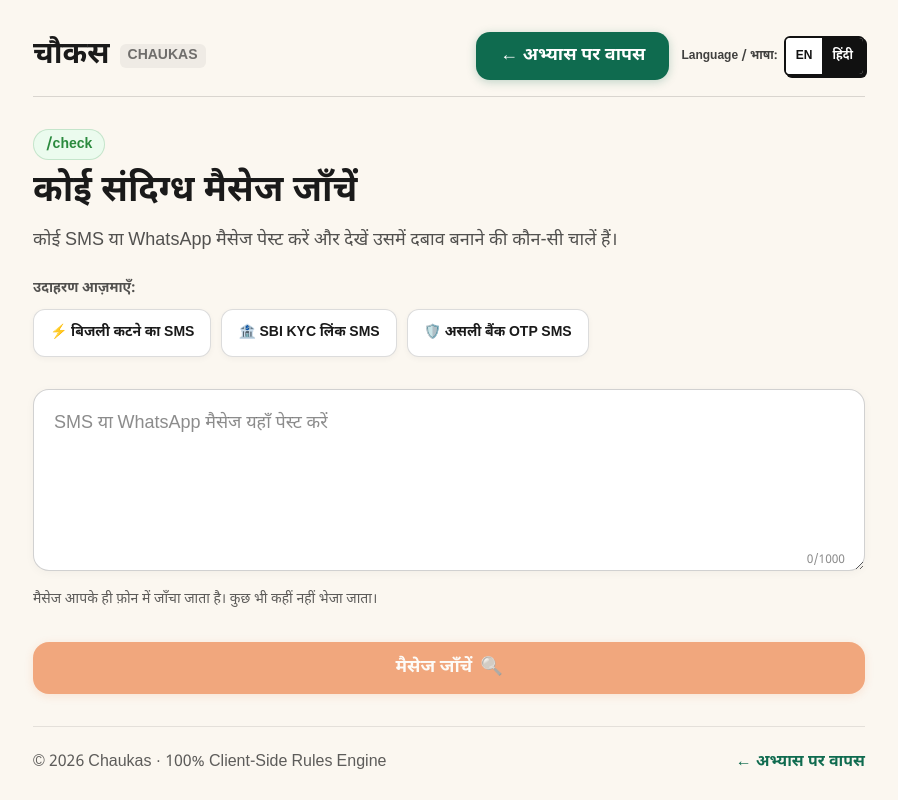
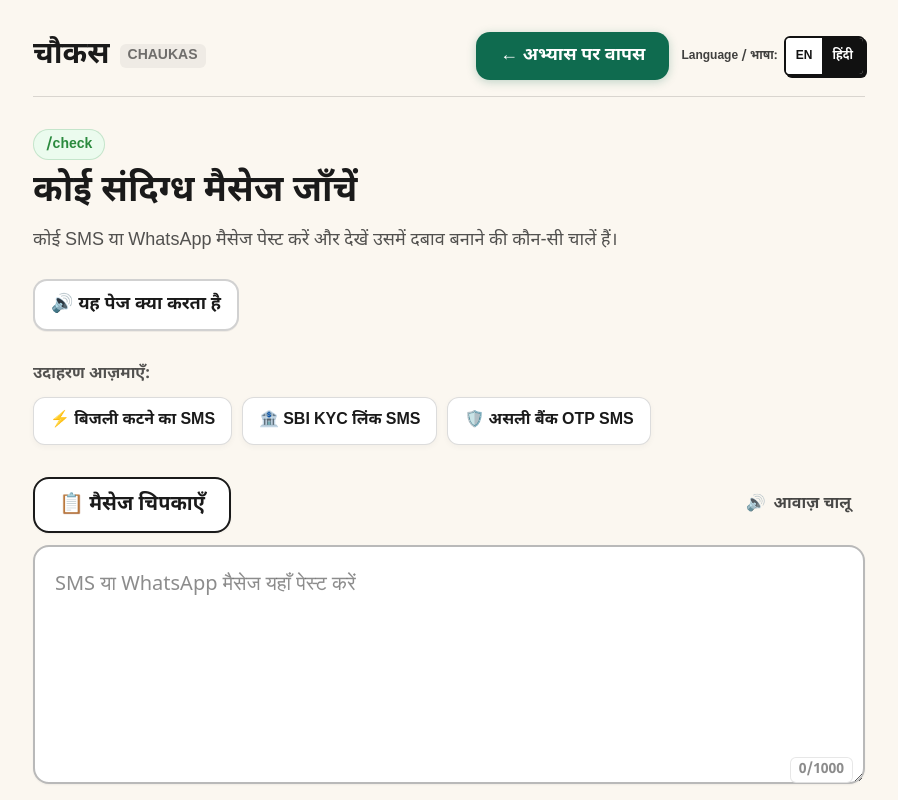
Before and after one commit to kambojmayan-png/chaukas, a Next.js app: page /check in a window 1280 px wide. Shown: the top 800 px of the page, without its empty margins (191-1089 px from the left). Built offline with nearby package versions, Linux system fonts and the light colour scheme.

Commit message:
feat: P6 elder-friendly message checker with spoken verdict

```diff
--- a/src/app/check/page.tsx
+++ b/src/app/check/page.tsx
@@ -1,17 +1,15 @@
 'use client';
 
-import React, { useState } from 'react';
+import React, { useState, useEffect, useRef } from 'react';
 import Link from 'next/link';
 import { checkMessage, type CheckResult, type Flag, type Finding } from '@/check/rules';
 import { useLang } from '@/lib/useLang';
 import { t, getFlagLabel } from '@/lib/i18n';
-import { AppShell, Card, Chip, Button, PageTitle } from '@/ui';
+import { AppShell, Card, Chip, PageTitle } from '@/ui';
+import { playClip, stopSpeaking } from '@/lib/speak';
 import type { Lang } from '@/engine/engine';
 
-function getAdvice(result: CheckResult, lang: Lang): string | null {
-  if (result.verdict === 'no_red_flags_found' || result.flags.length === 0) {
-    return null;
-  }
+function getAdvice(result: CheckResult, lang: Lang): string {
   switch (result.archetype) {
     case 'money_request':
       return t('advice_money_request', lang);
@@ -25,6 +23,46 @@ function getAdvice(result: CheckResult, lang: Lang): string | null {
     default:
       return t('advice_other', lang);
   }
+}
+
+function getAudioClips(result: CheckResult, lang: Lang): {
+  verdictClip: string;
+  verdictFallback: string;
+  adviceClip: string;
+  adviceFallback: string;
+} {
+  const verdictClip =
+    result.verdict === 'likely_scam'
+      ? 'check__likely_scam'
+      : result.verdict === 'suspicious'
+      ? 'check__suspicious'
+      : 'check__none';
+
+  const verdictFallback =
+    result.verdict === 'likely_scam'
+      ? t('likely_scam', lang)
+      : result.verdict === 'suspicious'
+      ? t('suspicious', lang)
+      : t('no_red_flags_found', lang);
+
+  let adviceClip = 'check__advice_other';
+  let adviceFallback = t('advice_other', lang);
+
+  if (result.archetype === 'money_request') {
+    adviceClip = 'check__advice_money_request';
+    adviceFallback = t('advice_money_request', lang);
+  } else if (result.archetype === 'digital_arrest') {
+    adviceClip = 'check__advice_digital_arrest';
+    adviceFallback = t('advice_digital_arrest', lang);
+  } else if (result.archetype === 'utility_kyc_remote') {
+    adviceClip = 'check__advice_utility_kyc_remote';
+    adviceFallback = t('advice_utility_kyc_remote', lang);
+  } else if (result.archetype === 'receive_money_pin' || result.archetype === 'reward_refund') {
+    adviceClip = 'check__advice_receive_money_pin';
+    adviceFallback = t('advice_receive_money_pin', lang);
+  }
+
+  return { verdictClip, verdictFallback, adviceClip, adviceFallback };
 }
 
 const EXAMPLES = [
@@ -76,18 +114,80 @@ function mergeSpans(findings: Finding[]): MergedSpan[] {
 export default function CheckPage() {
   const [text, setText] = useState<string>('');
   const [result, setResult] = useState<CheckResult | null>(null);
+  const [showPasteHelp, setShowPasteHelp] = useState<boolean>(false);
+  const [showEmptyWarning, setShowEmptyWarning] = useState<boolean>(false);
+  const [soundOn, setSoundOn] = useState<boolean>(true);
   const [lang] = useLang();
 
-  const handleCheck = () => {
-    if (!text.trim()) return;
-    const res = checkMessage(text);
+  const playbackTokenRef = useRef<number>(0);
+
+  useEffect(() => {
+    return () => {
+      stopSpeaking();
+    };
+  }, []);
+
+  const runCheck = async (textToCheck: string) => {
+    setShowPasteHelp(false);
+    if (!textToCheck.trim()) {
+      setShowEmptyWarning(true);
+      if (soundOn) {
+        playbackTokenRef.current++;
+        await playClip('check__empty', t('check_empty', lang), lang, soundOn);
+      }
+      return;
+    }
+
+    setShowEmptyWarning(false);
+    const res = checkMessage(textToCheck);
     setResult(res);
+
+    if (soundOn) {
+      const { verdictClip, verdictFallback, adviceClip, adviceFallback } = getAudioClips(res, lang);
+      const token = ++playbackTokenRef.current;
+      await playClip(verdictClip, verdictFallback, lang, soundOn);
+      if (playbackTokenRef.current !== token) return;
+      await playClip(adviceClip, adviceFallback, lang, soundOn);
+    }
+  };
+
+  const handlePaste = async () => {
+    setShowPasteHelp(false);
+    setShowEmptyWarning(false);
+    try {
+      if (!navigator.clipboard || !navigator.clipboard.readText) {
+        setShowPasteHelp(true);
+        return;
+      }
+      const clipText = await navigator.clipboard.readText();
+      if (clipText && clipText.trim()) {
+        setText(clipText);
+        setResult(null);
+      } else {
+        setShowPasteHelp(true);
+      }
+    } catch {
+      setShowPasteHelp(true);
+    }
+  };
+
+  const handleIntro = () => {
+    playbackTokenRef.current++;
+    playClip('check__intro', t('check_page_desc', lang), lang, true);
+  };
+
+  const handleReplay = async () => {
+    if (!result) return;
+    const { verdictClip, verdictFallback, adviceClip, adviceFallback } = getAudioClips(result, lang);
+    const token = ++playbackTokenRef.current;
+    await playClip(verdictClip, verdictFallback, lang, true);
+    if (playbackTokenRef.current !== token) return;
+    await playClip(adviceClip, adviceFallback, lang, true);
   };
 
   const handleExampleClick = (exampleText: string) => {
     setText(exampleText);
-    const res = checkMessage(exampleText);
-    setResult(res);
+    runCheck(exampleText);
   };
 
   const mergedSpans = result ? mergeSpans(result.findings) : [];
@@ -112,11 +212,11 @@ export default function CheckPage() {
       parts.push(
         <mark
           key={`mark-${i}`}
-          className="bg-[#FFF2EB] text-[#E8590C] border-b-2 border-[#E8590C] px-1.5 py-0.5 rounded font-semibold inline"
+          className="bg-[#FFF2EB] text-[#1A1A1A] border-b-2 border-[#E8590C] px-1.5 py-0.5 rounded font-semibold inline"
         >
           {highlighted}
-          <span className="ml-1.5 text-xs font-semibold bg-[#E8590C] text-white px-2 py-0.5 rounded-full inline-block align-middle leading-normal">
-            {span.flags.map(f => getFlagLabel(f, lang)).join(', ')}
+          <span className="ml-1.5 text-xs sm:text-sm font-bold bg-[#E8590C] text-white px-2 py-0.5 rounded-full inline-block align-middle leading-normal">
+            🚩 {span.flags.map(f => getFlagLabel(f, lang)).join(', ')}
           </span>
         </mark>
       );
@@ -133,16 +233,29 @@ export default function CheckPage() {
   return (
     <AppShell>
       <div className="space-y-8 pb-12">
-        {/* Page Title */}
+        {/* Page Title + Intro audio button */}
+        <div className="space-y-4">
           <PageTitle
             tag={<Chip variant="green">/check</Chip>}
             title={t('check_page_title', lang)}
             subtitle={t('check_page_desc', lang)}
           />
 
+          {/* Intro button: "🔊 यह पेज क्या करता है" / "🔊 What does this page do?" (never autoplay) */}
+          <div>
+            <button
+              type="button"
+              onClick={handleIntro}
+              className="min-h-[48px] px-4 py-2.5 bg-white text-[#1A1A1A] border-2 border-[#1A1A1A]/20 rounded-[14px] font-bold text-base sm:text-lg shadow-2xs hover:bg-[#FBF7F0] active:scale-95 transition-all cursor-pointer inline-flex items-center gap-2"
+            >
+              <span>{t('check_page_intro_btn', lang)}</span>
+            </button>
+          </div>
+        </div>
+
         {/* Try an Example Chips */}
         <div className="space-y-2.5">
-          <span className="text-sm font-bold text-[#1A1A1A]/75 block">
+          <span className="text-sm sm:text-base font-bold text-[#1A1A1A]/75 block">
             {t('try_an_example', lang)}:
           </span>
           <div className="flex flex-wrap gap-2.5">
@@ -151,7 +264,7 @@ export default function CheckPage() {
                 key={idx}
                 type="button"
                 onClick={() => handleExampleClick(ex.text)}
-                className="text-sm font-semibold bg-white text-[#1A1A1A] border border-[#1A1A1A]/15 rounded-[12px] shadow-[0_2px_6px_rgba(26,26,26,0.04)] px-4 py-2.5 min-h-[48px] hover:bg-[#FBF7F0] hover:border-[#1A1A1A]/30 active:scale-[0.98] transition-all cursor-pointer text-left"
+                className="text-sm sm:text-base font-semibold bg-white text-[#1A1A1A] border border-[#1A1A1A]/15 rounded-[12px] shadow-[0_2px_6px_rgba(26,26,26,0.04)] px-4 py-2.5 min-h-[48px] hover:bg-[#FBF7F0] hover:border-[#1A1A1A]/30 active:scale-[0.98] transition-all cursor-pointer text-left"
               >
                 {t(ex.labelKey, lang)}
               </button>
@@ -159,111 +272,176 @@ export default function CheckPage() {
           </div>
         </div>
 
-        {/* Textarea Input Box */}
-        <div className="space-y-2">
+        {/* Paste Button + Sound Toggle + Input Box */}
+        <div className="space-y-3">
+          <div className="flex flex-col sm:flex-row sm:items-center justify-between gap-2">
+            {/* Big paste_button above the box */}
+            <button
+              type="button"
+              onClick={handlePaste}
+              className="min-h-[56px] px-6 py-3 bg-white text-[#1A1A1A] text-lg sm:text-xl font-black rounded-[16px] border-2 border-[#1A1A1A] shadow-xs hover:bg-[#FBF7F0] active:scale-95 transition-all cursor-pointer inline-flex items-center justify-center gap-2"
+            >
+              {t('paste_button', lang)}
+            </button>
+
+            {/* Sound toggle button */}
+            <button
+              type="button"
+              onClick={() => {
+                const next = !soundOn;
+                setSoundOn(next);
+                if (!next) stopSpeaking();
+              }}
+              className="inline-flex items-center gap-2 px-3.5 py-2 text-sm sm:text-base font-bold text-[#1A1A1A]/80 hover:text-[#1A1A1A] cursor-pointer self-start sm:self-auto min-h-[48px]"
+            >
+              <span>{soundOn ? '🔊' : '🔇'}</span>
+              <span>{soundOn ? t('sound_on', lang) : t('sound_off', lang)}</span>
+            </button>
+          </div>
+
+          {/* If browser refuses paste, show paste_help */}
+          {showPasteHelp && (
+            <div
+              role="status"
+              className="bg-[#FFF2EB] border-2 border-[#E8590C] text-[#E8590C] p-3.5 rounded-[14px] text-base sm:text-lg font-bold flex items-center gap-2 animate-in fade-in"
+            >
+              <span className="text-xl shrink-0">💡</span>
+              <span>{t('paste_help', lang)}</span>
+            </div>
+          )}
+
+          {/* Large text box */}
           <div className="relative">
             <textarea
               value={text}
               maxLength={1000}
-              onChange={e => {
+              onChange={(e) => {
                 setText(e.target.value);
-                if (result) setResult(null); // Clear previous result on edit
+                setShowEmptyWarning(false);
               }}
               placeholder={t('paste_message_placeholder', lang)}
-              rows={5}
-              className="w-full bg-white text-[#1A1A1A] border border-[#1A1A1A]/20 rounded-[16px] shadow-[0_2px_10px_rgba(26,26,26,0.04)] p-4 sm:p-5 text-base sm:text-lg resize-y focus:outline-hidden focus:border-[#0F6B4F] focus:ring-2 focus:ring-[#0F6B4F]/20 transition-all"
+              rows={6}
+              className="w-full bg-white text-[#1A1A1A] border-2 border-[#1A1A1A]/30 rounded-[16px] shadow-xs p-4 sm:p-5 text-lg sm:text-xl leading-relaxed resize-y focus:outline-hidden focus:border-[#0F6B4F] focus:ring-2 focus:ring-[#0F6B4F]/20 transition-all font-sans"
             />
-            <div className="absolute bottom-3 right-3 text-xs text-[#1A1A1A]/50 bg-white/90 px-2 py-0.5 rounded-md">
+            <div className="absolute bottom-3 right-3 text-xs sm:text-sm font-semibold text-[#1A1A1A]/50 bg-white/90 px-2 py-0.5 rounded-md border border-[#1A1A1A]/10">
               {text.length}/1000
             </div>
           </div>
 
           {/* Privacy Notice under the box */}
-          <p className="text-sm text-[#1A1A1A]/70">
+          <p className="text-sm sm:text-base text-[#1A1A1A]/70 font-medium">
             {t('check_privacy_notice', lang)}
           </p>
         </div>
 
-        {/* Check Button */}
-        <div>
-          <Button
+        {/* Check Button (ALWAYS ENABLED) + Empty Warning */}
+        <div className="flex flex-col sm:flex-row items-stretch sm:items-center gap-3 w-full">
+          <button
             type="button"
-            onClick={handleCheck}
-            disabled={!text.trim()}
-            variant="primary"
-            className="w-full text-lg"
+            onClick={() => runCheck(text)}
+            className="min-h-[58px] px-8 py-3.5 bg-[#0F6B4F] text-white text-xl font-black rounded-[16px] border-2 border-[#1A1A1A] shadow-md hover:opacity-95 active:scale-95 transition-all cursor-pointer flex items-center justify-center gap-2"
           >
             <span>{t('check_message_button', lang)}</span>
-            <span className="ml-2">🔍</span>
-          </Button>
+            <span>🔍</span>
+          </button>
+
+          {showEmptyWarning && (
+            <div
+              role="alert"
+              className="flex-1 bg-[#FFF5F5] border-2 border-[#C92A2A] text-[#C92A2A] p-3.5 rounded-[14px] text-base sm:text-lg font-bold flex items-center gap-2 animate-in fade-in"
+            >
+              <span className="text-xl shrink-0">⚠️</span>
+              <span>{t('check_empty', lang)}</span>
+            </div>
+          )}
         </div>
 
-        {/* Results Section */}
+        {/* Result: ONE BIG CARD */}
         {result && (
-          <Card className="space-y-5 animate-in fade-in duration-300">
-            {/* Verdict */}
-            <div className="space-y-2">
-              <span className="text-sm font-bold text-[#1A1A1A]/75 block">
+          <Card
+            className={`space-y-6 border-2 shadow-md animate-in fade-in duration-300 ${
+              result.verdict === 'likely_scam'
+                ? 'border-[#C92A2A] bg-[#FFF5F5]/40'
+                : result.verdict === 'suspicious'
+                ? 'border-[#E8590C] bg-[#FFF2EB]/40'
+                : 'border-[#0F6B4F] bg-[#E6F3EE]/40'
+            }`}
+          >
+            {/* Verdict Header: Icon + Colour + Verdict + Replay Button */}
+            <div className="flex flex-wrap items-center justify-between gap-4 border-b border-[#1A1A1A]/10 pb-4">
+              <div className="flex items-center gap-3">
+                <span className="text-3xl sm:text-4xl shrink-0" aria-hidden="true">
+                  {result.verdict === 'likely_scam'
+                    ? '🚨'
+                    : result.verdict === 'suspicious'
+                    ? '⚠️'
+                    : '🛡️'}
+                </span>
+                <div>
+                  <span className="text-xs sm:text-sm font-black text-[#1A1A1A]/60 uppercase tracking-wider block">
                     {t('verdict', lang)}
                   </span>
-
+                  <div className="pt-0.5">
                     {result.verdict === 'likely_scam' && (
-                <Chip variant="red" className="text-base sm:text-lg px-4 py-1.5 font-bold">
+                      <Chip variant="red" className="text-lg sm:text-xl px-4 py-1.5 font-black">
                         {t('likely_scam', lang)}
                       </Chip>
                     )}
-
                     {result.verdict === 'suspicious' && (
-                <Chip variant="saffron" className="text-base sm:text-lg px-4 py-1.5 font-bold">
+                      <Chip variant="saffron" className="text-lg sm:text-xl px-4 py-1.5 font-black">
                         {t('suspicious', lang)}
                       </Chip>
                     )}
-
                     {result.verdict === 'no_red_flags_found' && (
-                <Chip variant="guide" className="text-base sm:text-lg px-4 py-1.5 font-bold">
+                      <Chip variant="guide" className="text-lg sm:text-xl px-4 py-1.5 font-black">
                         {t('no_red_flags_found', lang)}
                       </Chip>
                     )}
+                  </div>
+                </div>
+              </div>
 
-              {/* Advice Line by Archetype */}
-              {advice && (
-                <p className="text-base sm:text-lg font-semibold text-[#1A1A1A] bg-[#FBF7F0] border border-[#1A1A1A]/10 p-4 rounded-[14px] mt-3 leading-relaxed">
-                  {advice}
-                </p>
-              )}
+              {/* Replay Button */}
+              <button
+                type="button"
+                onClick={handleReplay}
+                className="min-h-[48px] px-4 py-2 bg-white text-[#1A1A1A] border-2 border-[#1A1A1A]/20 rounded-[12px] font-bold text-base sm:text-lg hover:bg-neutral-50 active:scale-95 transition-all cursor-pointer inline-flex items-center gap-2"
+              >
+                <span>{t('replay_advice', lang)}</span>
+              </button>
             </div>
 
             {/* Highlighted Findings in Text */}
             <div className="space-y-2">
-              <span className="text-sm font-bold text-[#1A1A1A]/75 block">
-                {t('analysis_red_flags', lang)}
+              <span className="text-sm sm:text-base font-bold text-[#1A1A1A]/75 block">
+                {t('analysis_red_flags', lang)}:
               </span>
-              <div className="bg-[#FBF7F0] border border-[#1A1A1A]/10 p-4 sm:p-5 rounded-[14px] text-base leading-relaxed break-words whitespace-pre-wrap">
+              <div className="bg-white border-2 border-[#1A1A1A]/10 p-4 sm:p-5 rounded-[14px] text-lg leading-relaxed break-words whitespace-pre-wrap font-sans">
                 {renderHighlightedText()}
               </div>
             </div>
 
-            {/* Drill Action Button */}
-            <div className="pt-3 border-t border-[#1A1A1A]/10">
-              {result.drillId ? (
-                <Button
-                  href={`/drill?only=${result.drillId}`}
-                  variant="secondary"
-                  className="w-full text-base sm:text-lg"
+            {/* Advice Line */}
+            {advice && (
+              <div className="p-4 sm:p-5 bg-white border-2 border-[#1A1A1A]/15 rounded-[14px] space-y-1">
+                <span className="text-xs sm:text-sm font-black text-[#1A1A1A]/60 uppercase tracking-wider block">
+                  {lang === 'hi' ? 'सलाह' : 'Advice'}:
+                </span>
+                <p className="text-lg sm:text-xl font-extrabold text-[#1A1A1A] leading-relaxed">
+                  {advice}
+                </p>
+              </div>
+            )}
+
+            {/* Practise this scam -> /?practice=<scenarioId> */}
+            <div className="pt-2">
+              <Link
+                href={`/?practice=${result.drillId || 'olx-qr'}`}
+                className="w-full min-h-[58px] py-3.5 px-6 bg-[#E8590C] text-white text-xl sm:text-2xl font-black rounded-[16px] border-2 border-[#1A1A1A] shadow-md hover:opacity-95 active:scale-95 transition-all cursor-pointer flex items-center justify-center gap-2 text-center"
               >
-                  <span>{t('practise_exact_scam', lang)}</span>
-                  <span className="ml-2">→</span>
-                </Button>
-              ) : (
-                <Button
-                  href="/drill"
-                  variant="primary"
-                  className="w-full text-base sm:text-lg"
-                >
-                  <span>{t('try_full_3min_drill', lang)}</span>
-                  <span className="ml-2">→</span>
-                </Button>
-              )}
+                <span>{t('practise_this_scam', lang)}</span>
+                <span aria-hidden="true">→</span>
+              </Link>
             </div>
           </Card>
         )}
--- a/src/lib/i18n.ts
+++ b/src/lib/i18n.ts
@@ -295,6 +295,30 @@ export const DICTIONARY: Record<string, { en: string; hi: string }> = {
   paste_message_placeholder: {
     en: 'Paste an SMS or WhatsApp message',
     hi: 'SMS या WhatsApp मैसेज यहाँ पेस्ट करें'
+  },
+  paste_button: {
+    en: '📋 Paste the message',
+    hi: '📋 मैसेज चिपकाएँ'
+  },
+  paste_help: {
+    en: 'Press and hold inside the box, then choose Paste.',
+    hi: 'डिब्बे के अंदर उँगली दबाकर रखिए, फिर Paste चुनिए।'
+  },
+  check_empty: {
+    en: 'First paste a message in the box above.',
+    hi: 'पहले ऊपर वाले डिब्बे में मैसेज चिपकाइए।'
+  },
+  check_page_intro_btn: {
+    en: '🔊 What does this page do?',
+    hi: '🔊 यह पेज क्या करता है'
+  },
+  replay_advice: {
+    en: '🔊 Replay advice',
+    hi: '🔊 दोबारा सुनें'
+  },
+  practise_this_scam: {
+    en: 'Practise this scam',
+    hi: 'इस ठगी से बचने का अभ्यास करें'
   },
   check_message_button: { en: 'Check message', hi: 'मैसेज जाँचें' },
   try_an_example: { en: 'Try an example', hi: 'उदाहरण आज़माएँ' },
--- a/src/saral/SaralApp.tsx
+++ b/src/saral/SaralApp.tsx
@@ -37,6 +37,7 @@ export function SaralApp() {
   const [lang] = useLang();
   const [screen, setScreen] = useState<'home' | 'flow'>('home');
   const [practiceIdx, setPracticeIdx] = useState<number>(0);
+  const [directStart, setDirectStart] = useState<boolean>(false);
   const [donePractices, setDonePractices] = useState<string[]>([]);
   const [isFamily, setIsFamily] = useState<boolean>(false);
 
@@ -52,6 +53,14 @@ export function SaralApp() {
       const params = new URLSearchParams(window.location.search);
       if (params.get('src') === 'family') {
         setIsFamily(true);
+      }
+
+      const practiceParam = params.get('practice');
+      if (practiceParam) {
+        const idx = SCENARIOS.findIndex((s) => s.id === practiceParam);
+        setPracticeIdx(idx !== -1 ? idx : 0);
+        setDirectStart(true);
+        setScreen('flow');
       }
 
       setDonePractices(getDonePractices());
@@ -73,6 +82,7 @@ export function SaralApp() {
     lockNav();
     unlockAudio();
     setPracticeIdx(0);
+    setDirectStart(false);
     setScreen('flow');
   };
 
@@ -81,6 +91,7 @@ export function SaralApp() {
     lockNav();
     unlockAudio();
     setPracticeIdx(idx);
+    setDirectStart(true);
     setScreen('flow');
   };
 
@@ -88,9 +99,13 @@ export function SaralApp() {
     return (
       <SaralFlow
         initialPracticeIdx={practiceIdx}
+        initialScreen={directStart ? 'precheck' : 'soundcheck'}
         initialSoundOn={true}
         isFamily={isFamily}
-        onReturnHome={() => setScreen('home')}
+        onReturnHome={() => {
+          setDirectStart(false);
+          setScreen('home');
+        }}
       />
     );
   }
--- a/src/saral/SaralFlow.tsx
+++ b/src/saral/SaralFlow.tsx
@@ -53,6 +53,7 @@ export interface SaralFlowProps {
   initialSoundOn?: boolean;
   isFamily?: boolean;
   onReturnHome: () => void;
+  initialScreen?: FlowScreen;
 }
 
 function markPracticeDone(sid: string) {
@@ -88,10 +89,11 @@ export function SaralFlow({
   initialSoundOn = true,
   isFamily = false,
   onReturnHome,
+  initialScreen = 'soundcheck',
 }: SaralFlowProps) {
   const [lang] = useLang();
   const [soundOn, setSoundOn] = useState<boolean>(initialSoundOn);
-  const [screen, setScreen] = useState<FlowScreen>('soundcheck');
+  const [screen, setScreen] = useState<FlowScreen>(initialScreen);
   const [practiceIdx, setPracticeIdx] = useState<number>(initialPracticeIdx);
   const [origin, setOrigin] = useState<string>('');
 
--- a/src/ui/TopBar.tsx
+++ b/src/ui/TopBar.tsx
@@ -14,7 +14,7 @@ export function TopBar() {
       {/* Brand -> / */}
       <Link
         href="/"
-        className="inline-flex items-center gap-2.5 min-h-[48px] py-1 text-decoration-none group select-none"
+        className="inline-flex items-center gap-2.5 min-h-[48px] py-1 text-decoration-none group"
         aria-label="Chaukas Home"
       >
         <span
```
Lines whose indentation alone changed are shown as unchanged.
